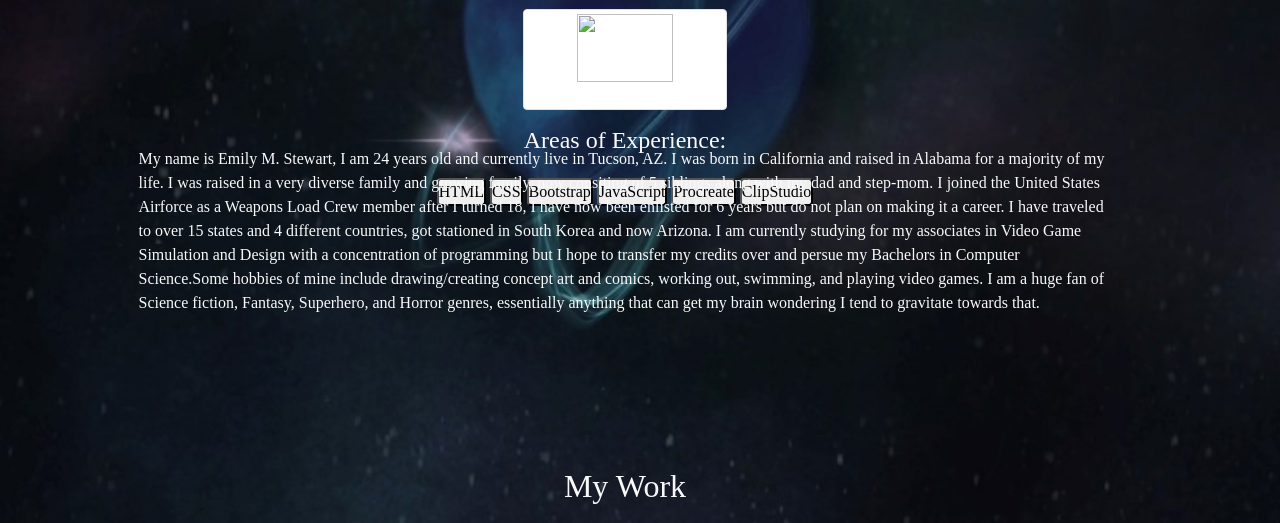
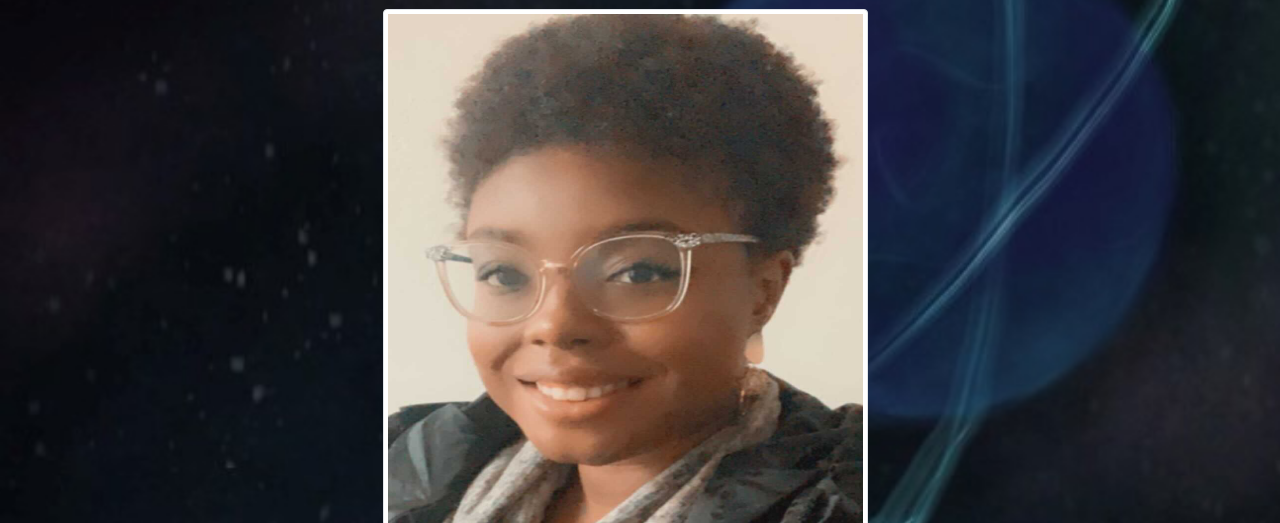
Before and after one commit to EmiStew14/My-Portfolio, a plain HTML site: page index.html in a window 1280 px wide. Shown: the part 253-776 px from the top of the page. Drawn offline with nearby package versions, Linux system fonts and the light colour scheme; files that its build step writes are made by us from their sources; files whose address does not match are found by name; a web font is replaced by a local one.

Commit message:
rearranged files

```diff
--- a/index.html
+++ b/index.html
@@ -50,7 +50,7 @@
         </div>
         <div id="info" class="row justify-content-center p-3">
             <div class="col-auto">
-            <img id="Me" class="img-thumbnail img-fluid h-75 w-50 rounded mx-auto d-block" src="/assets/images/Selfie2.jpg" style="width:100%" />
+            <img id="Me" class="img-thumbnail img-fluid h-75 w-50 rounded mx-auto d-block" src="assets/images/Selfie2.jpg" style="width:100%" />
             <div class="row">
              <div class="col-12">
                 <h4 class="text-center p-3"> Areas of Experience:</h4>
```
Also changed, not shown: assets/images/OIP.jfif (renamed from Portfolio/assets/images/OIP.jfif), assets/images/Selfie.jpeg (renamed from Portfolio/assets/images/Selfie.jpeg), assets/images/Selfie2.jpg (renamed from Portfolio/assets/images/Selfie2.jpg), assets/images/Space.PNG (renamed from Portfolio/assets/images/Space.PNG), assets/images/thumbnail1.jpg (renamed from Portfolio/assets/images/thumbnail1.jpg), assets/images/thumbnail2.jpg (renamed from Portfolio/assets/images/thumbnail2.jpg), assets/images/thumbnail3.jpg (renamed from Portfolio/assets/images/thumbnail3.jpg), assets/images/thumbnail4.jpg (renamed from Portfolio/assets/images/thumbnail4.jpg), assets/images/thumbnail5.jpg (renamed from Portfolio/assets/images/thumbnail5.jpg), assets/js/homepage.js (renamed from Portfolio/assets/js/homepage.js), assets/style.css (renamed from Portfolio/assets/style.css).
